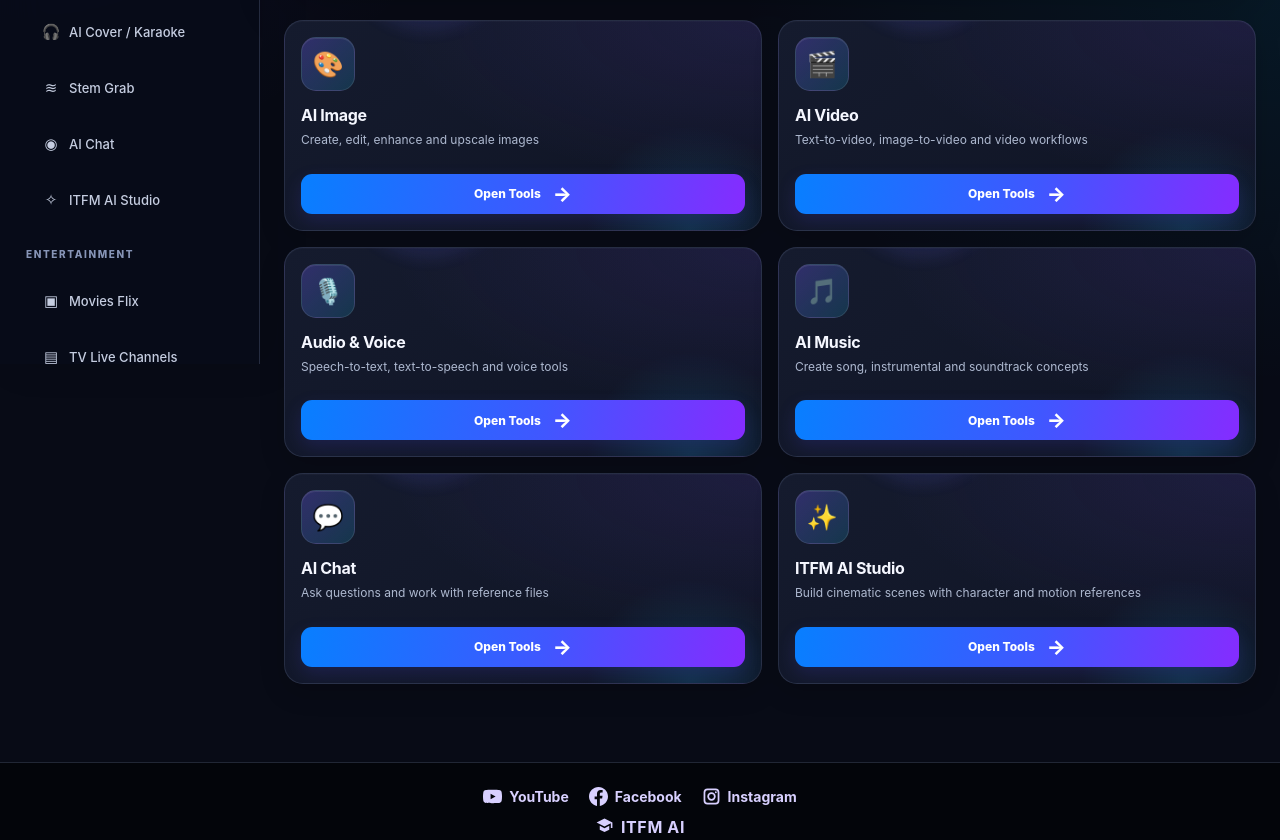
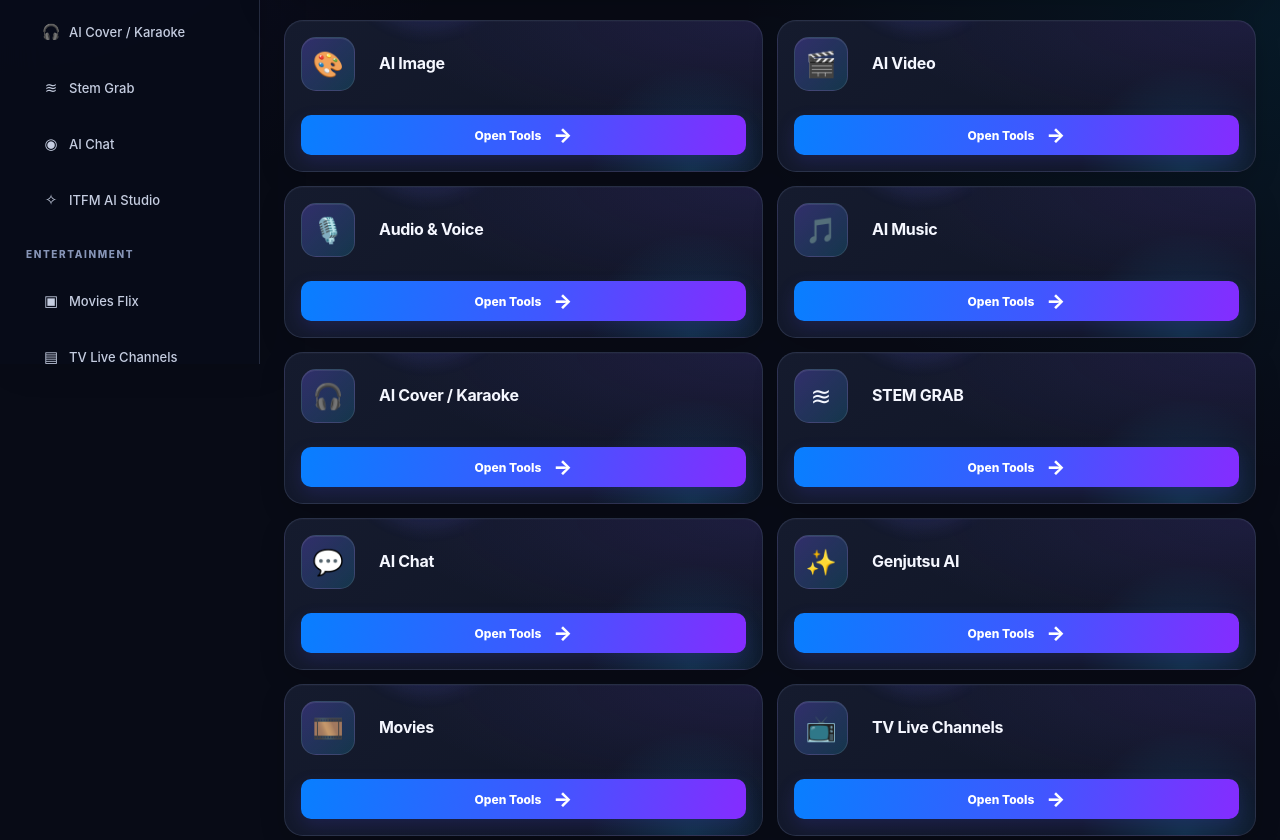
Before and after one commit to FahadhTi916/itfmai, a plain HTML site: page index.html in a window 1280 px wide. Shown: the part 436-1276 px from the top of the page. Drawn offline with Linux system fonts and the light colour scheme.

Commit message:
Add files via upload

```diff
--- a/index.html
+++ b/index.html
@@ -178,16 +178,18 @@ body{
 <div class="content">
 <section class="view active" id="view-home">
 <div class="hero"><div><div class="eyebrow">WELCOME TO YOUR STUDIO</div><h1>Make something <span class="gradient">extraordinary.</span></h1><p>One creative workspace for AI images, video, voice, music and chat — built around your brand, ITFM AI.</p></div><div class="hero-chip"><b>ITFM ✦ AI</b><small>Your ideas, amplified.</small></div></div>
-<div class="cards">
-<div class="feature feature-image" onclick="showView('image')"><div class="symbol">🎨</div><div class="feature-copy"><h3>AI Image</h3><p>Create, edit, enhance and upscale images</p></div><button class="feature-open" onclick="event.stopPropagation();showView('image')" type="button">Open Tools <span>→</span></button></div>
-<div class="feature feature-video" onclick="showView('video')"><div class="symbol">🎬</div><div class="feature-copy"><h3>AI Video</h3><p>Text-to-video, image-to-video and video workflows</p></div><button class="feature-open" onclick="event.stopPropagation();showView('video')" type="button">Open Tools <span>→</span></button></div>
-<div class="feature feature-audio" onclick="showView('audio')"><div class="symbol">🎙️</div><div class="feature-copy"><h3>Audio &amp; Voice</h3><p>Speech-to-text, text-to-speech and voice tools</p></div><button class="feature-open" onclick="event.stopPropagation();showView('audio')" type="button">Open Tools <span>→</span></button></div>
-<div class="feature feature-music" onclick="showView('music')"><div class="symbol">🎵</div><div class="feature-copy"><h3>AI Music</h3><p>Create song, instrumental and soundtrack concepts</p></div><button class="feature-open" onclick="event.stopPropagation();showView('music')" type="button">Open Tools <span>→</span></button></div>
-<div class="feature feature-chat" onclick="showView('chat')"><div class="symbol">💬</div><div class="feature-copy"><h3>AI Chat</h3><p>Ask questions and work with reference files</p></div><button class="feature-open" onclick="event.stopPropagation();showView('chat')" type="button">Open Tools <span>→</span></button></div>
-<div class="feature feature-studio" onclick="showView('studio')"><div class="symbol">✨</div><div class="feature-copy"><h3>ITFM AI Studio</h3><p>Build cinematic scenes with character and motion references</p></div><button class="feature-open" onclick="event.stopPropagation();showView('studio')" type="button">Open Tools <span>→</span></button></div>
+<div class="cards itfm-all-tools-grid">
+<div class="feature" onclick="showView('image')"><div class="symbol">🎨</div><div class="feature-copy"><h3>AI Image</h3></div><button class="feature-open" onclick="event.stopPropagation();showView('image')" type="button">Open Tools <span>→</span></button></div>
+<div class="feature" onclick="showView('video')"><div class="symbol">🎬</div><div class="feature-copy"><h3>AI Video</h3></div><button class="feature-open" onclick="event.stopPropagation();showView('video')" type="button">Open Tools <span>→</span></button></div>
+<div class="feature" onclick="showView('audio')"><div class="symbol">🎙️</div><div class="feature-copy"><h3>Audio &amp; Voice</h3></div><button class="feature-open" onclick="event.stopPropagation();showView('audio')" type="button">Open Tools <span>→</span></button></div>
+<div class="feature" onclick="showView('music')"><div class="symbol">🎵</div><div class="feature-copy"><h3>AI Music</h3></div><button class="feature-open" onclick="event.stopPropagation();showView('music')" type="button">Open Tools <span>→</span></button></div>
+<div class="feature" onclick="showView('cover')"><div class="symbol">🎧</div><div class="feature-copy"><h3>AI Cover / Karaoke</h3></div><button class="feature-open" onclick="event.stopPropagation();showView('cover')" type="button">Open Tools <span>→</span></button></div>
+<div class="feature" onclick="showView('stem')"><div class="symbol">≋</div><div class="feature-copy"><h3>STEM GRAB</h3></div><button class="feature-open" onclick="event.stopPropagation();showView('stem')" type="button">Open Tools <span>→</span></button></div>
+<div class="feature" onclick="showView('chat')"><div class="symbol">💬</div><div class="feature-copy"><h3>AI Chat</h3></div><button class="feature-open" onclick="event.stopPropagation();showView('chat')" type="button">Open Tools <span>→</span></button></div>
+<div class="feature" onclick="showView('studio')"><div class="symbol">✨</div><div class="feature-copy"><h3>Genjutsu AI</h3></div><button class="feature-open" onclick="event.stopPropagation();showView('studio')" type="button">Open Tools <span>→</span></button></div>
+<div class="feature" onclick="showView('movies')"><div class="symbol">🎞️</div><div class="feature-copy"><h3>Movies</h3></div><button class="feature-open" onclick="event.stopPropagation();showView('movies')" type="button">Open Tools <span>→</span></button></div>
+<div class="feature" onclick="showView('tv')"><div class="symbol">📺</div><div class="feature-copy"><h3>TV Live Channels</h3></div><button class="feature-open" onclick="event.stopPropagation();showView('tv')" type="button">Open Tools <span>→</span></button></div>
 </div>
-
-
 </section>
 <section class="view" id="view-image">
 <div class="hero"><div><div class="eyebrow">IMAGE LAB</div><h1>AI Image <span class="gradient">Generator</span></h1><p>Create, edit, enhance and upscale images with your own prompt and reference files.</p></div></div>
@@ -890,4 +892,15 @@ button,.btn{font-family:inherit!important;cursor:pointer}
 }
 </style>
 
+
+<style id="itfm-ten-tool-cards">
+.itfm-all-tools-grid{display:grid!important;grid-template-columns:repeat(2,minmax(0,1fr))!important;gap:14px!important;margin-top:18px}
+.itfm-all-tools-grid .feature{display:grid!important;grid-template-columns:44px minmax(0,1fr)!important;align-items:center!important;column-gap:12px!important;row-gap:13px!important;min-width:0;padding:15px!important;border-radius:17px!important}
+.itfm-all-tools-grid .symbol{grid-row:1;width:44px!important;height:44px!important;min-width:44px!important;font-size:21px!important}
+.itfm-all-tools-grid .feature-copy{min-width:0;padding:0!important}
+.itfm-all-tools-grid .feature h3{margin:0!important;font-size:14px!important;line-height:1.35!important;overflow-wrap:anywhere}
+.itfm-all-tools-grid .feature-open{grid-column:1/-1;width:100%;min-height:36px;padding:9px 11px!important;border-radius:10px!important;font-size:12px!important;margin-top:0!important}
+@media(max-width:760px){.itfm-all-tools-grid{grid-template-columns:minmax(0,1fr)!important;gap:10px!important}.itfm-all-tools-grid .feature{padding:12px!important;grid-template-columns:40px minmax(0,1fr)!important}.itfm-all-tools-grid .symbol{width:40px!important;height:40px!important;min-width:40px!important;font-size:19px!important}}
+</style>
+
 </body></html>
```
Also changed, not shown: README.md.
